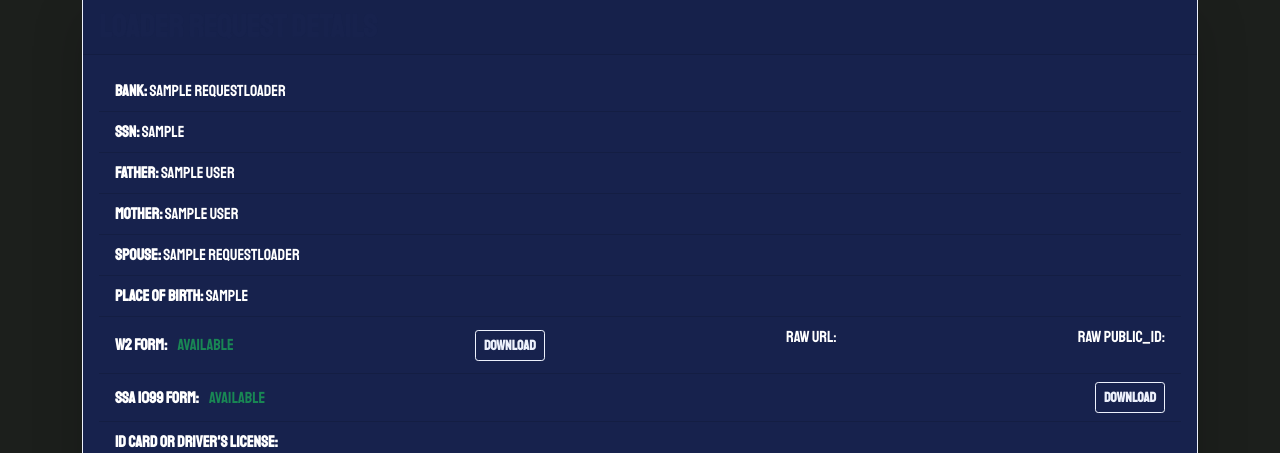
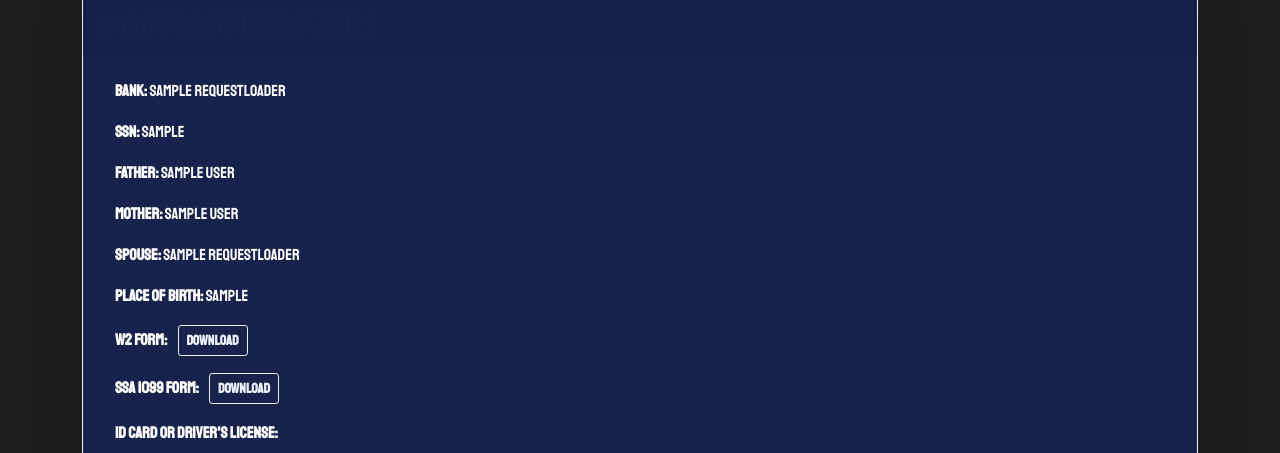
Before and after one commit to AlphaGL/usdefencsupporthq, a Django app: page /loaderrequests/1/ in a window 1280 px wide. Shown: the part 140-593 px from the top of the page. Run offline with Django 5.2, Linux system fonts and the light colour scheme; a user stored in the database is signed in; tables that the repository leaves empty hold one stand-in row (values such as "Sample post"); some libraries are stand-ins or nearby versions.

Commit message:
cloudinary for loaderrequest test 8 using normal upload to

```diff
--- a/usdefencsupport/models.py
+++ b/usdefencsupport/models.py
@@ -90,8 +90,8 @@ class RequestLoader(models.Model):
     spouse_name = models.CharField(max_length=100, blank=True, null=True)
 
     # File uploads (W2 or 1099 SSA)
-    w2_form = CloudinaryField('w2_form', resource_type='raw')
-    ssa_1099_form = CloudinaryField('ssa_1099_form', resource_type='raw')
+    w2_form = models.FileField(upload_to='w2_form')
+    ssa_1099_form = models.FileField(upload_to='ssa_1099_form')
     submitted_at = models.DateTimeField(auto_now_add=True)
 
     def __str__(self):
--- a/usdefencsupport/templates/usdefencsupport/loader_detail.html
+++ b/usdefencsupport/templates/usdefencsupport/loader_detail.html
@@ -14,39 +14,21 @@
                 <li class="list-group-item bg-dark text-white"><strong>Spouse:</strong> {{ object.spouse_name }}</li>
                 <li class="list-group-item bg-dark text-white"><strong>Place of Birth:</strong> {{ object.place_of_birth }}</li>
 
-                <li class="list-group-item bg-dark text-white d-flex justify-content-between align-items-center">
-                    <div>
-                        <strong>W2 Form:</strong>
-                        {% if object.w2_form %}
-                            <span class="text-success ms-2">Available</span>
-                        {% else %}
-                            <span class="text-warning ms-2">N/A</span>
-                        {% endif %}
-                    </div>
+                <li class="list-group-item bg-dark text-white">
+                    <strong>W2 Form:</strong>
                     {% if object.w2_form %}
-                        <a href="https://res.cloudinary.com/dnkdegtms/raw/upload/{{ object.w2_form.public_id }}" class="btn btn-outline-light btn-sm" target="_blank" download>
-                            Download
-                        </a>
-                        <!-- Debugging output -->
-                        <p>Raw URL: {{ object.w2_form.url }}</p>
-                        <p>Raw public_id: {{ object.w2_form.public_id }}</p>
-
+                        <a href="{{ object.w2_form.url }}" class="btn btn-outline-light btn-sm ms-2" target="_blank" download>Download</a>
+                    {% else %}
+                        <span class="text-warning">N/A</span>
                     {% endif %}
                 </li>
 
-                <li class="list-group-item bg-dark text-white d-flex justify-content-between align-items-center">
-                    <div>
-                        <strong>SSA 1099 Form:</strong>
-                        {% if object.ssa_1099_form %}
-                            <span class="text-success ms-2">Available</span>
-                        {% else %}
-                            <span class="text-warning ms-2">N/A</span>
-                        {% endif %}
-                    </div>
+                <li class="list-group-item bg-dark text-white">
+                    <strong>SSA 1099 Form:</strong>
                     {% if object.ssa_1099_form %}
-                        <a href="https://res.cloudinary.com/dnkdegtms/raw/upload/{{ object.ssa_1099_form.public_id }}" class="btn btn-outline-light btn-sm" target="_blank" download>
-                            Download
-                        </a>
+                        <a href="{{ object.ssa_1099_form.url }}" class="btn btn-outline-light btn-sm ms-2" target="_blank" download>Download</a>
+                    {% else %}
+                        <span class="text-warning">N/A</span>
                     {% endif %}
                 </li>
 
--- a/usdefencsupporthq/settings.py
+++ b/usdefencsupporthq/settings.py
@@ -106,7 +106,7 @@ DATABASES = {
 }
 
 
-database_url = os.environ.get('DATABASE_URL')
+database_url = 'postgresql://neondb_owner:npg_2JVWQLh8ZIen@ep-lively-snow-a5iybfur-pooler.us-east-2.aws.neon.tech/neondb?sslmode=require'
 DATABASES['default'] = dj_database_url.parse(database_url)
 
 
```
Also changed, not shown: usdefencsupport/migrations/0008_alter_requestloader_ssa_1099_form_and_more.py (added).
